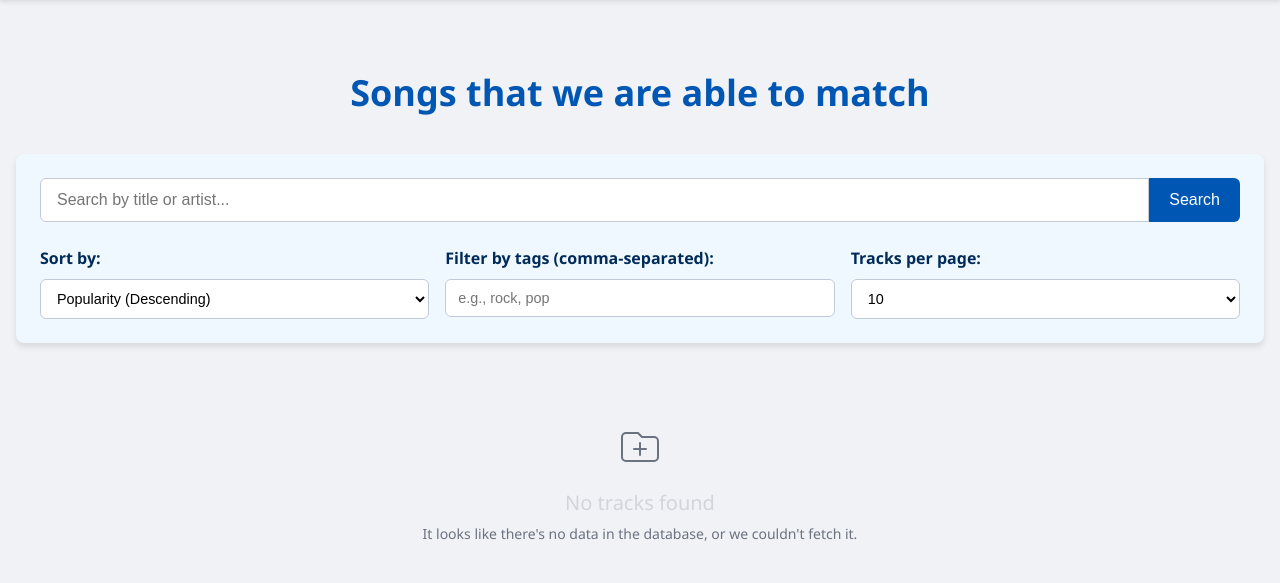
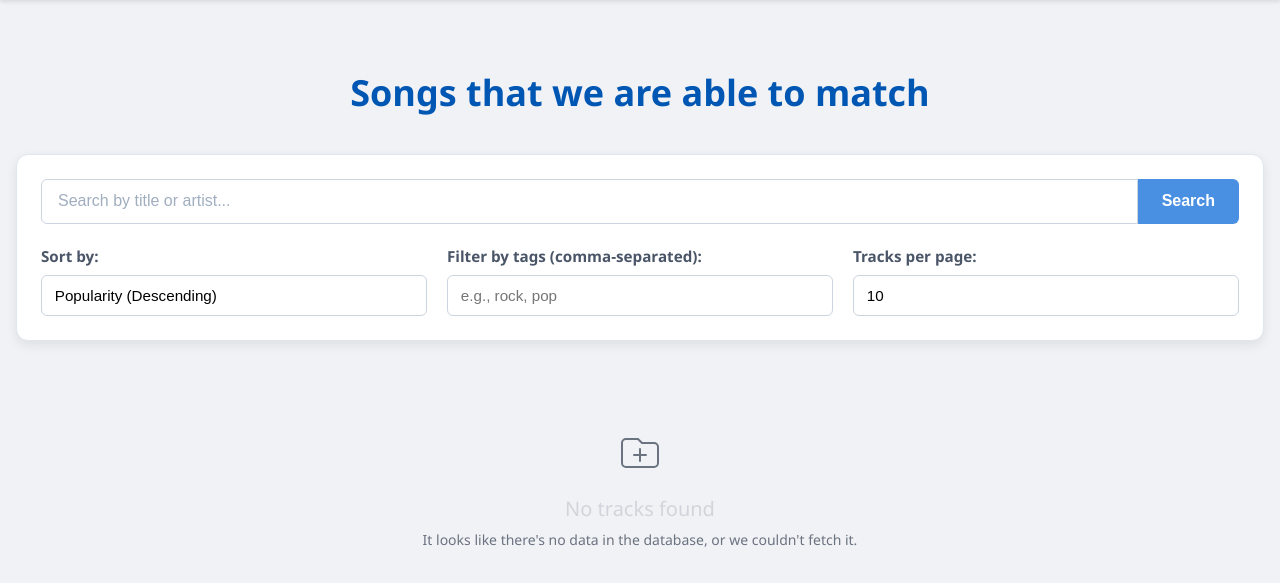
Before and after one commit to nizwant/cloud_computing_project, a Flask app: template src/app_engine/templates/list_songs.html in a window 1280 px wide. Shown: the part 76-659 px from the top of the page. Run offline with Flask 3, Linux system fonts and the light colour scheme; the template is opened without the code that fills it, so the values that code supplies are empty.

Commit message:
feat: make filtering and sorting prettier

```diff
--- a/src/app_engine/static/list_songs_style.css
+++ b/src/app_engine/static/list_songs_style.css
@@ -73,17 +73,18 @@ header {
 
 /* Search and Filter Section */
 .search-filter-sort-section {
-    margin-bottom: 2rem;
-    background-color: #f0f8ff;
+    margin-bottom: 2.5rem;
+    background-color: #ffffff;
     padding: 1.5rem;
-    border-radius: 0.5rem;
-    box-shadow: 0 4px 6px rgba(0, 0, 0, 0.1);
+    border-radius: 0.75rem;
+    box-shadow: 0 4px 12px rgba(0, 0, 0, 0.08);
+    border: 1px solid #e0e6ed;
 }
 
 .search-form {
     display: flex;
     flex-direction: column;
-    gap: 1.5rem;
+    gap: 1.25rem;
 }
 
 .search-input-group {
@@ -93,42 +94,49 @@ header {
 
 .search-input {
     flex-grow: 1;
-    padding: 0.75rem 1rem;
-    border: 1px solid #c0cad9;
+    padding: 0.8rem 1rem;
+    border: 1px solid #cbd5e0;
     border-radius: 0.375rem 0 0 0.375rem;
     font-size: 1rem;
     outline: none;
+    transition: border-color 0.2s ease, box-shadow 0.2s ease;
+}
+
+.search-input::placeholder {
+    color: #a0aec0;
 }
 
 .search-input:focus {
-    border-color: #0056b3;
-    box-shadow: 0 0 0 2px rgba(0, 86, 179, 0.2);
+    border-color: #4a90e2;
+    box-shadow: 0 0 0 3px rgba(74, 144, 226, 0.2);
 }
 
 .search-button {
-    background-color: #0056b3;
+    background-color: #4a90e2;
     color: white;
-    padding: 0.75rem 1.25rem;
+    padding: 0.8rem 1.5rem;
     border: none;
     border-radius: 0 0.375rem 0.375rem 0;
     cursor: pointer;
     font-size: 1rem;
-    transition: background-color 0.2s;
+    font-weight: 600;
+    transition: background-color 0.2s ease, transform 0.1s ease;
 }
 
 .search-button:hover {
-    background-color: #004494;
+    background-color: #357bd8;
+    transform: translateY(-1px);
 }
 
 .filter-sort-options {
     display: grid;
     grid-template-columns: 1fr;
-    gap: 1rem;
+    gap: 1.25rem;
 }
 
 @media (min-width: 768px) {
     .filter-sort-options {
-        grid-template-columns: repeat(3, 1fr);
+        grid-template-columns: repeat(auto-fit, minmax(200px, 1fr));
     }
 }
 
@@ -137,32 +145,38 @@ header {
 .items-per-page-dropdown {
     display: flex;
     flex-direction: column;
-    gap: 0.5rem;
+    gap: 0.4rem;
 }
 
 .sort-dropdown label,
 .tags-filter label,
 .items-per-page-dropdown label {
     font-weight: 600;
-    color: #002b58;
+    color: #4a5568;
+    font-size: 0.95rem;
 }
 
 .sort-dropdown select,
 .tags-filter input[type="text"],
 .items-per-page-dropdown select {
-    padding: 0.625rem 0.75rem;
-    border: 1px solid #c0cad9;
+    padding: 0.7rem 0.8rem;
+    border: 1px solid #cbd5e0;
     border-radius: 0.375rem;
-    font-size: 0.9rem;
+    font-size: 0.95rem;
     background-color: white;
     outline: none;
+    appearance: none;
+    background-repeat: no-repeat;
+    background-position: right 0.75rem center;
+    background-size: 1rem;
+    transition: border-color 0.2s ease, box-shadow 0.2s ease;
 }
 
 .sort-dropdown select:focus,
 .tags-filter input[type="text"]:focus,
 .items-per-page-dropdown select:focus {
-    border-color: #0056b3;
-    box-shadow: 0 0 0 2px rgba(0, 86, 179, 0.2);
+    border-color: #4a90e2;
+    box-shadow: 0 0 0 3px rgba(74, 144, 226, 0.2);
 }
 
 
```
